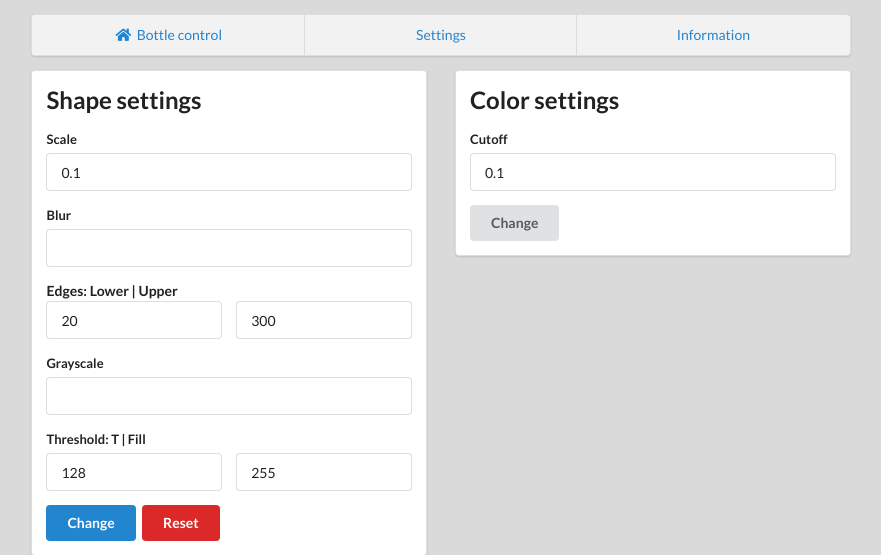
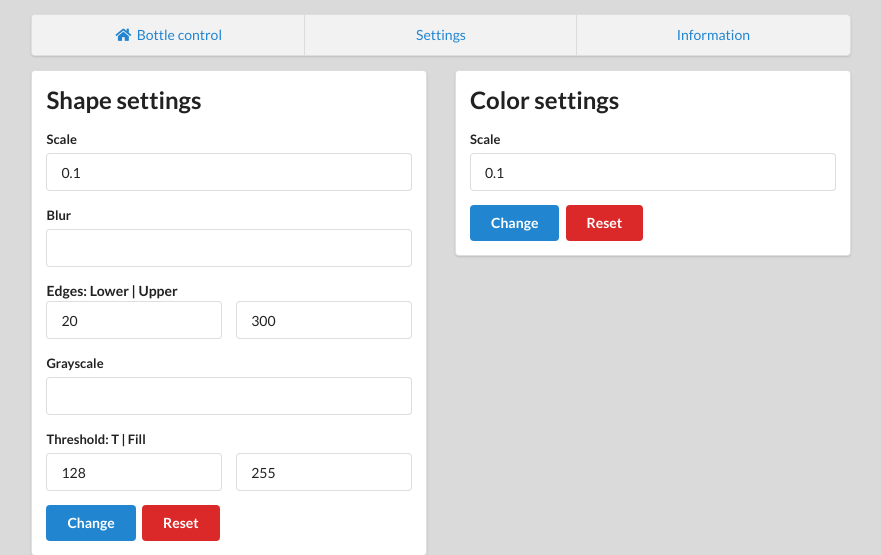
Before and after one commit to Loved-Ubuntu/AI_front, a Django app: page /settings in a window 1280 px wide. Shown: the part 81-636 px from the top of the page, without its empty margins (199-1080 px from the left). Run offline with Django 3.2, Linux system fonts and the light colour scheme.

Commit message:
Fixed bug in settings + added color settings and changed front page

```diff
--- a/Frond_end_django/comparisonHttp.py
+++ b/Frond_end_django/comparisonHttp.py
@@ -47,7 +47,7 @@ def send_shapemodel_request(image_encoded, identifier, shape):
     return response.text
 
 
-def send_colormodel_request(image_encoded, identifier):
+def send_colormodel_request(image_encoded, identifier, color):
     # Hier uitzoeken wat het IP van de Back-end service zal zijn in het Docker netwerk
     # Normaal kan je dat statisch krijgen in het Netwerk
     # De gekozen port moet ook in de Back-end en Front-end (client side) consistent zijn
@@ -90,7 +90,7 @@ def send_colormodel_request(image_encoded, identifier):
         'imageOperations': [
             {
                 'operation': 'scale',
-                'arg': {'scale': 0.1}
+                'arg': {'scale': {{color['scale']}}}
             },
         ],
     }
--- a/Frond_end_django/save_values.py
+++ b/Frond_end_django/save_values.py
@@ -6,4 +6,8 @@ def save_settings_shape(request, values):
     values['shape']['edges']['upper'] = request.POST.get('edges_upper')
     values['shape']['threshold']['t'] = request.POST.get('threshold_t')
     values['shape']['threshold']['fill'] = request.POST.get('threshold_fill')
-    return
+    return(values)
+
+def save_settings_color(request, values):
+    values['color']['scale'] = request.POST.get('color_scale')
+    return(values)
--- a/Frond_end_django/standard_values.py
+++ b/Frond_end_django/standard_values.py
@@ -1,4 +1,4 @@
-def get_standard_values():
+def get_standard_values_shape():
     shape = {
         "scale": 0.1,
         "blur": "",
@@ -7,3 +7,9 @@ def get_standard_values():
         "threshold": {'t': 128, 'fill': 255}
     }
     return(shape)
+
+def get_standard_values_color():
+    color = {
+        "scale": 0.1
+    }
+    return (color)
--- a/Frond_end_django/views.py
+++ b/Frond_end_django/views.py
@@ -3,8 +3,9 @@ from django.template import Context, loader
 from django.views.decorators.csrf import csrf_exempt
 import json
 from Frond_end_django.comparisonHttp import send_shapemodel_request, send_colormodel_request
-from Frond_end_django.standard_values import get_standard_values
-from Frond_end_django.save_values import save_settings_shape
+from Frond_end_django.standard_values import get_standard_values_shape, get_standard_values_color
+from Frond_end_django.save_values import save_settings_shape, save_settings_color
+from django.contrib.sessions.models import Session
 
 @csrf_exempt
 def index(request):
@@ -16,7 +17,7 @@ def index(request):
         identifier = 'shape' #Wat is de identifier!?!
         shape = request.session['values']['shape']
         response_shape = send_shapemodel_request(data_from_post, identifier, shape)
-        #response_color = send_colormodel_request(data_from_post)
+        response_color = send_colormodel_request(data_from_post)
         print("Shape is:", response_shape) #Remove this tag, and use the function to show a visual index
         print("Color is:", response_color) #Remove this tag, and use the function to show a visual index
     return HttpResponse(template.render(context, request))
@@ -25,19 +26,27 @@ def index(request):
 def settings(request):
 
     if request.session.is_empty():
-        shape = get_standard_values()
-        request.session['values'] = {"shape": shape}
+        shape = get_standard_values_shape()
+        color = get_standard_values_color()
+        request.session['values'] = {"shape": shape, "color": color}
         values = request.session['values']
     else:
+        #Session.objects.all().delete() #If session crash, run this
         values = request.session['values']
 
     if request.method == 'POST':
         if request.POST.get('action') == 'shape_reset':
-            request.session['values']['shape'] = get_standard_values()
+            values['shape'] = get_standard_values_shape()
+            request.session['values'] = values
+        elif request.POST.get('action') == 'color_reset':
+            values['color'] = get_standard_values_color()
+            request.session['values'] = values
 
     if request.method == 'POST':
         if request.POST.get('action') == 'shape':
-            save_settings_shape(request, values)
+            request.session['values'] = save_settings_shape(request, values)
+        elif request.POST.get('action') == 'color':
+            request.session['values'] = save_settings_color(request, values)
 
     print(request.session['values'])
 
--- a/templates/app/settings.html
+++ b/templates/app/settings.html
@@ -66,19 +66,20 @@
                             <button class="ui blue button" name="action" value="shape" type="submit">Change</button>
                             <button class="ui red button" name="action" value="shape_reset" type="">Reset</button>
                         </form>
-                        {% endblock content %}
                     </div>
                 </div>
                 <div class="eight wide column">
                     <div class="ui center text segment">
                         <h2>Color settings</h2>
-                        <form class="ui form">
+                        <form class="ui form" method="POST" id="color_form">
                             <div class="field">
-                                <label>Cutoff</label>
-                                <input type="text" name="first-name" value="0.1">
+                                <label>Scale</label>
+                                <input type="text" name="color_scale" value="{{color.scale}}">
                             </div>
-                            <button class="ui button" type="submit">Change</button>
+                            <button class="ui blue button" name="action" value="color" type="submit">Change</button>
+                            <button class="ui red button" name="action" value="color_reset" type="">Reset</button>
                         </form>
+                        {% endblock content %}
                     </div>
                 </div>
              </div>
```
Also changed, not shown: templates/app/index.html (+47 -7 lines), db.sqlite3, static/images/no_image_on_hand.jpg (added).
